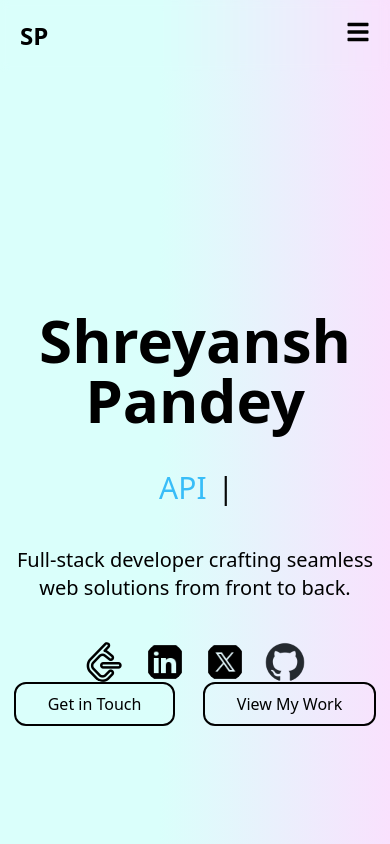
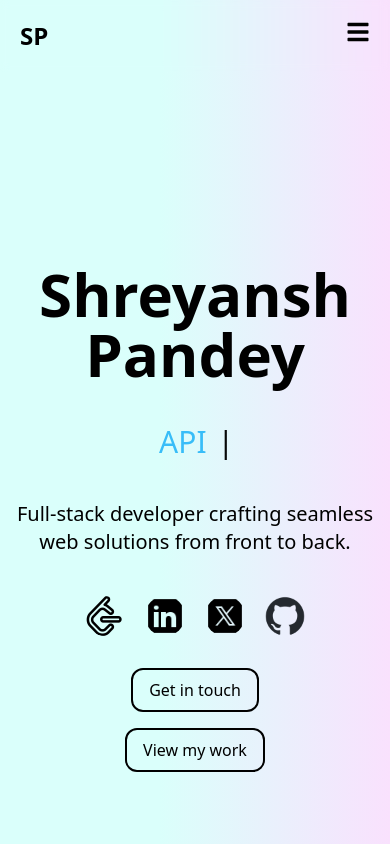
Before and after one commit to shreycmd/shreyansh-portfolio, a React (Vite) app: page / in a window 390 px wide. Shown: the top 844 px of the page. Built offline with nearby package versions, Linux system fonts and the light colour scheme.

Commit message:
Add navigation animation and responsive menu

```diff
--- a/src/component/Intro.jsx
+++ b/src/component/Intro.jsx
@@ -6,7 +6,15 @@ import tweet from "../assets/twitter.png"
 import git from "../assets/github-mark-c791e9551fe4/github-mark/github-mark.png"
 
 import { motion } from 'framer-motion';
-
+import AnchorLink from 'react-anchor-link-smooth-scroll'
+ const connect=[{
+  "text":"Get in touch",
+  "link":"mailto:shrey03505@gmail.com"
+ },
+{
+  "text":"View my work",
+  "link":"https://github.com/shreycmd"
+}]
 const links = [
   { icon: lc, url: "https://leetcode.com/u/johnwicksp003/" },
   { icon: linkedin, url: "https://www.linkedin.com/in/shreyansh-pandey-995805249/ " },
@@ -54,16 +62,18 @@ function Intro() {
       </div>
 
         {/* Animated buttons with bounce effect */}
-        <div className="w-full flex justify-around ">
-          {['Get in Touch', 'View My Work'].map((text, index) => (
+        <div className="w-full  text-center grid grid-cols-1 items-center justify-center md:flex  md:justify-evenly mt-4 ">
+          {connect.map((text, index) => (
+            <a key={index} href={text.link} target="_blank" rel="noopener noreferrer">
             <motion.button
               key={index}
-              className="border-2 border-black rounded-xl px-8 py-2 hover:bg-sky-300"
+              className="border-2 border-black rounded-xl mt-4 px-4 md:px-8 py-2 hover:bg-sky-300"
               whileHover={{ scale: 1.1 }}
               whileTap={{ scale: 0.95 }}
             >
-              {text}
+              {text.text}
             </motion.button>
+            </a>
           ))}
         </div>
       </div>
```
